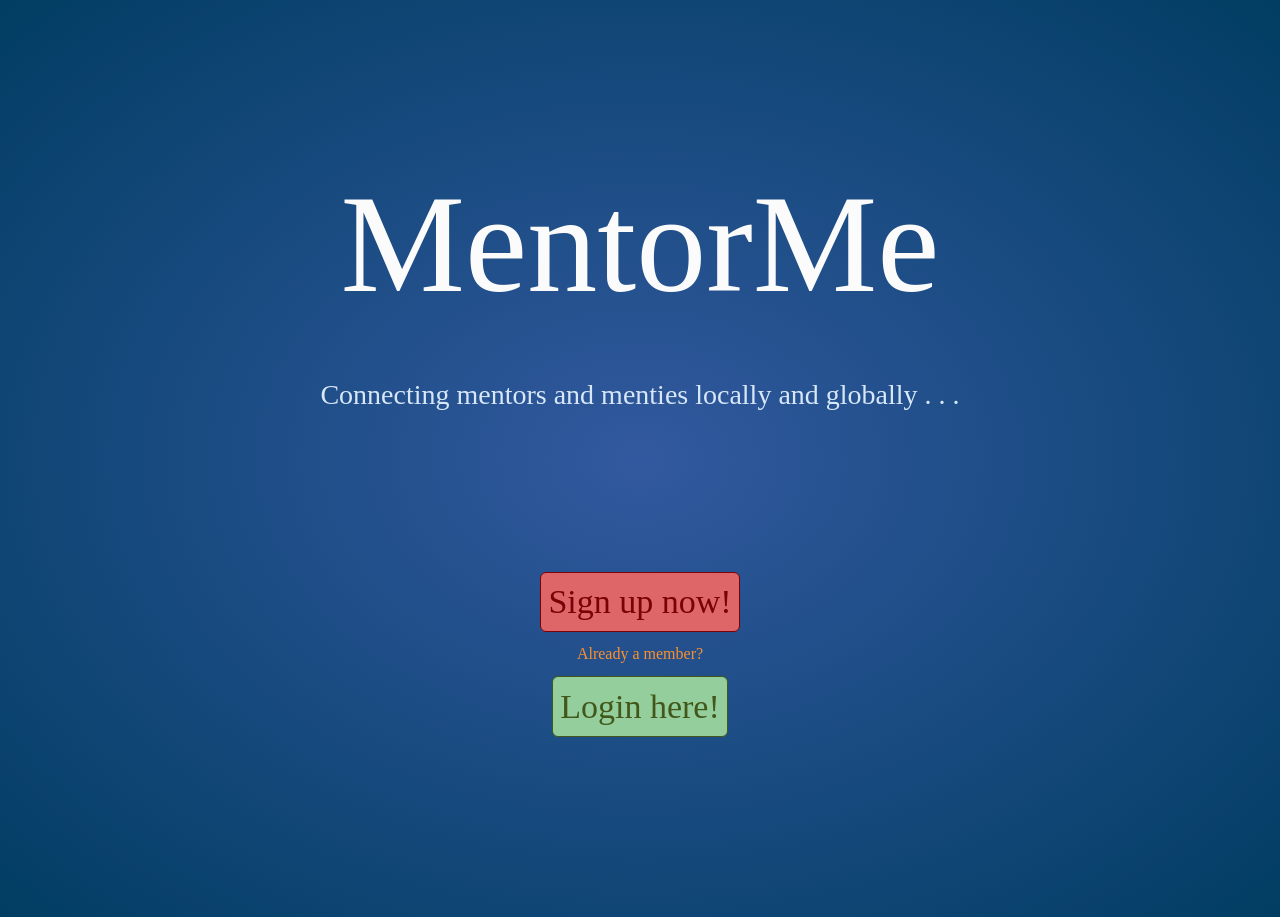
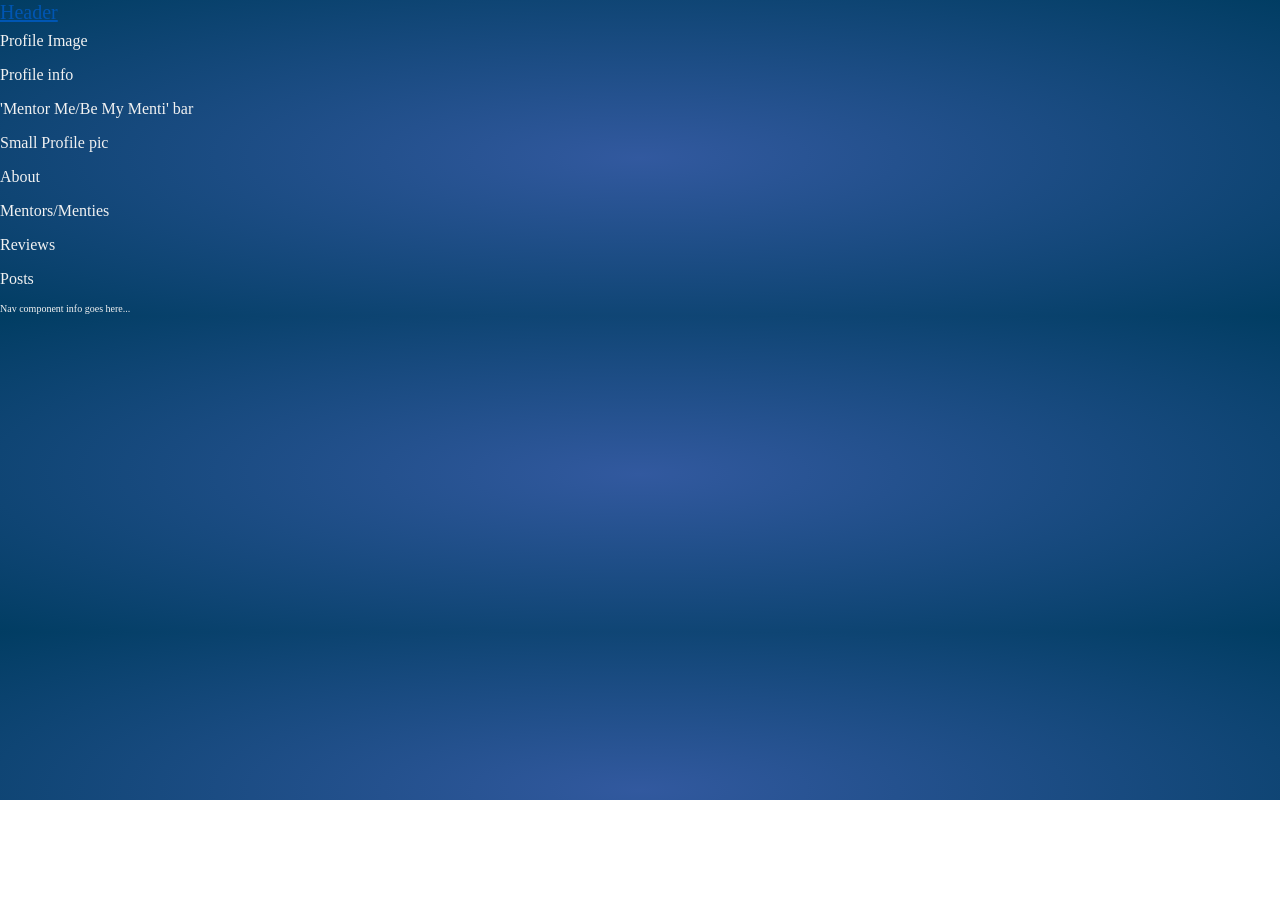
Before and after one commit to patrickly/MentorMe-FE, a React (Create React App) app in the folder mentor-me/: page /profile in a window 1280 px wide. After the commit the page ends 800 px from the top, so only its background shows below. Built offline with nearby package versions, Linux system fonts and the light colour scheme; a web font is replaced by a local one.

Commit message:
added profile file and set up routes

```diff
--- a/mentor-me/src/App.js
+++ b/mentor-me/src/App.js
@@ -1,12 +1,23 @@
 import React from 'react';
 import './css/index.css';
 
+import { Route } from 'react-router-dom'
+
 import LandingPage from './components/LandingPage/LandingPage'
+import Profile from './components/Profile/Profile'
 
 function App() {
   return (
     <div className="App">
-      <LandingPage />
+      <Route
+        path='/'
+        exact
+        component={LandingPage}
+      />
+      <Route
+        path='/profile'
+        component={Profile}
+      />
     </div>
   );
 }
--- a/mentor-me/src/components/LandingPage/LandingPage.js
+++ b/mentor-me/src/components/LandingPage/LandingPage.js
@@ -1,11 +1,13 @@
 import React from 'react'
 import { Button } from 'reactstrap'
+import { Link } from 'react-router-dom'
 
 const LandingPage = () => {
     return (
         <div className='landing-wrapper'>
-
-            <h1>MentorMe</h1>
+            <Link to='/profile'>
+                <h1>MentorMe</h1>
+            </Link>
 
             <div className='headline'>
                 <h4>Connecting mentors and menties locally and globally . . .</h4>
--- /dev/null
+++ b/mentor-me/src/components/Profile/Profile.js
@@ -0,0 +1,31 @@
+import React from 'react';
+import { Link } from 'react-router-dom'
+
+const Profile = () => {
+    return (
+        <div>
+            <div>
+                <Link to='/'>
+                    <h2>Header</h2>
+                </Link>
+            </div>
+            <div>
+                <p>Profile Image</p>
+                <p>Profile info</p>
+            </div>
+            <div>
+                <p>'Mentor Me/Be My Menti' bar</p>
+            </div>
+            <div className='profile-nav'>
+                <p>Small Profile pic</p>
+                <p>About</p>
+                <p>Mentors/Menties</p>
+                <p>Reviews</p>
+                <p>Posts</p>
+            </div>
+            <div>Nav component info goes here...</div>
+        </div>
+    )
+}
+
+export default Profile
```
